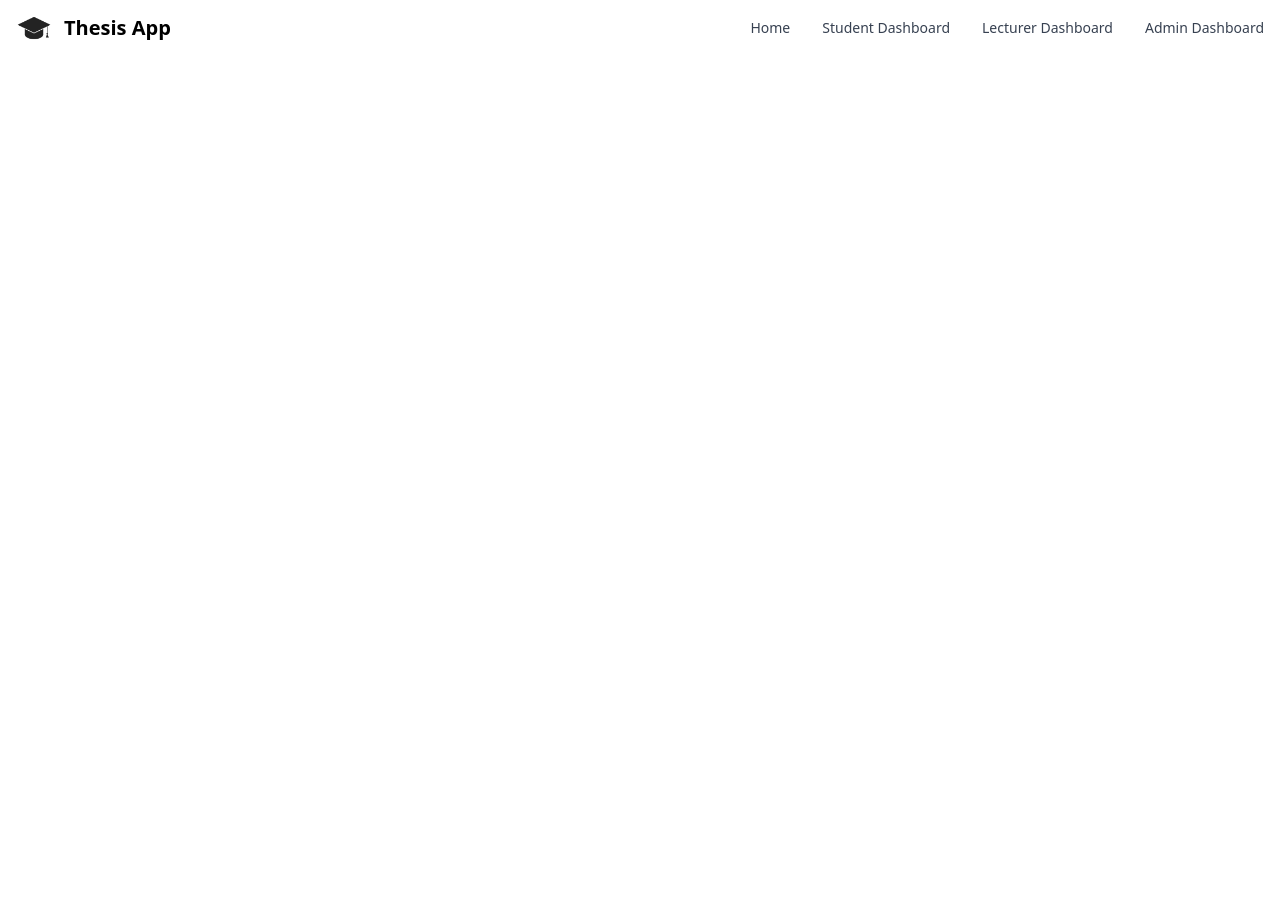
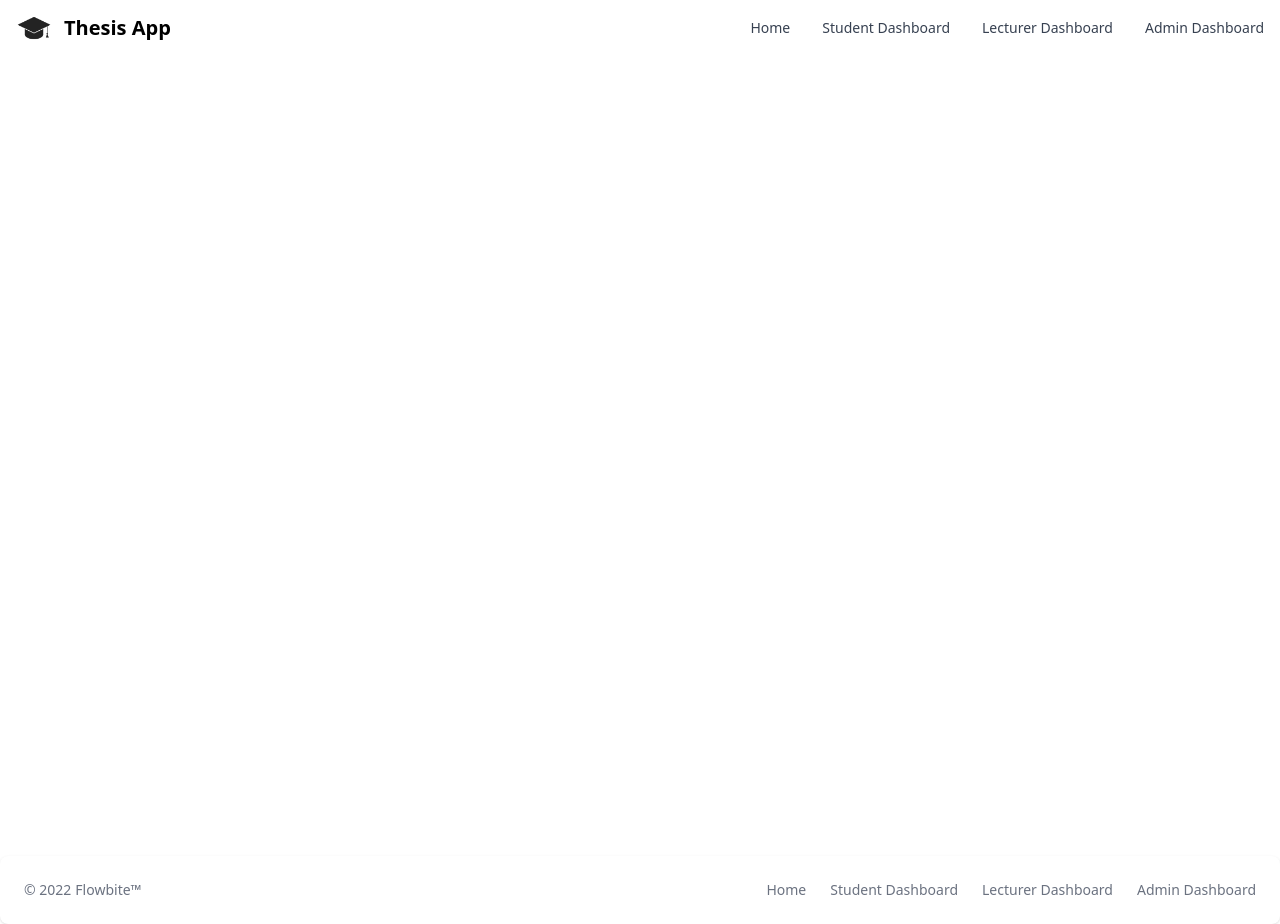
Before and after one commit to IVANDERHANSON/ThesisAppFE, a React (Vite) app: page / in a window 1280 px wide. Before the commit the page ends 800 px from the top, so only its background shows below. Built offline with nearby package versions, Linux system fonts and the light colour scheme.

Commit message:
feat: footer

```diff
--- a/src/App.tsx
+++ b/src/App.tsx
@@ -5,18 +5,24 @@ import StudentDashboard from './dashboard/StudentDashboard'
 import LecturerDashboard from './dashboard/LecturerDashboard'
 import AdminDashboard from './dashboard/AdminDashboard'
 import ThesisAppLogo from './assets/ThesisAppLogo.webp'
+import FooterComponent from './components/FooterComponent'
 
 function App() {
   return (
     <>
       <Router>
         <NavBar image={ThesisAppLogo} />
+
+        <div className="h-screen">
           <Routes>
             <Route path='/' element={<Home />} />
             <Route path='/student/dashboard' element={<StudentDashboard />} />
             <Route path='/lecturer/dashboard' element={<LecturerDashboard />} />
             <Route path='/admin/dashboard' element={<AdminDashboard />} />
           </Routes>
+        </div>
+
+        <FooterComponent />
       </Router>
     </>
   )
--- /dev/null
+++ b/src/components/FooterComponent.tsx
@@ -0,0 +1,17 @@
+import { Footer } from "flowbite-react";
+
+export default function FooterComponent() {
+    return (
+        <>
+            <Footer container>
+                <Footer.Copyright href="#" by="Flowbite™" year={2022} />
+                <Footer.LinkGroup>
+                    <Footer.Link href="/">Home</Footer.Link>
+                    <Footer.Link href="/student/dashboard">Student Dashboard</Footer.Link>
+                    <Footer.Link href="/lecturer/dashboard">Lecturer Dashboard</Footer.Link>
+                    <Footer.Link href="/admin/dashboard">Admin Dashboard</Footer.Link>
+                </Footer.LinkGroup>
+            </Footer>
+        </>
+    )
+}
```
Lines whose indentation alone changed are shown as unchanged.
